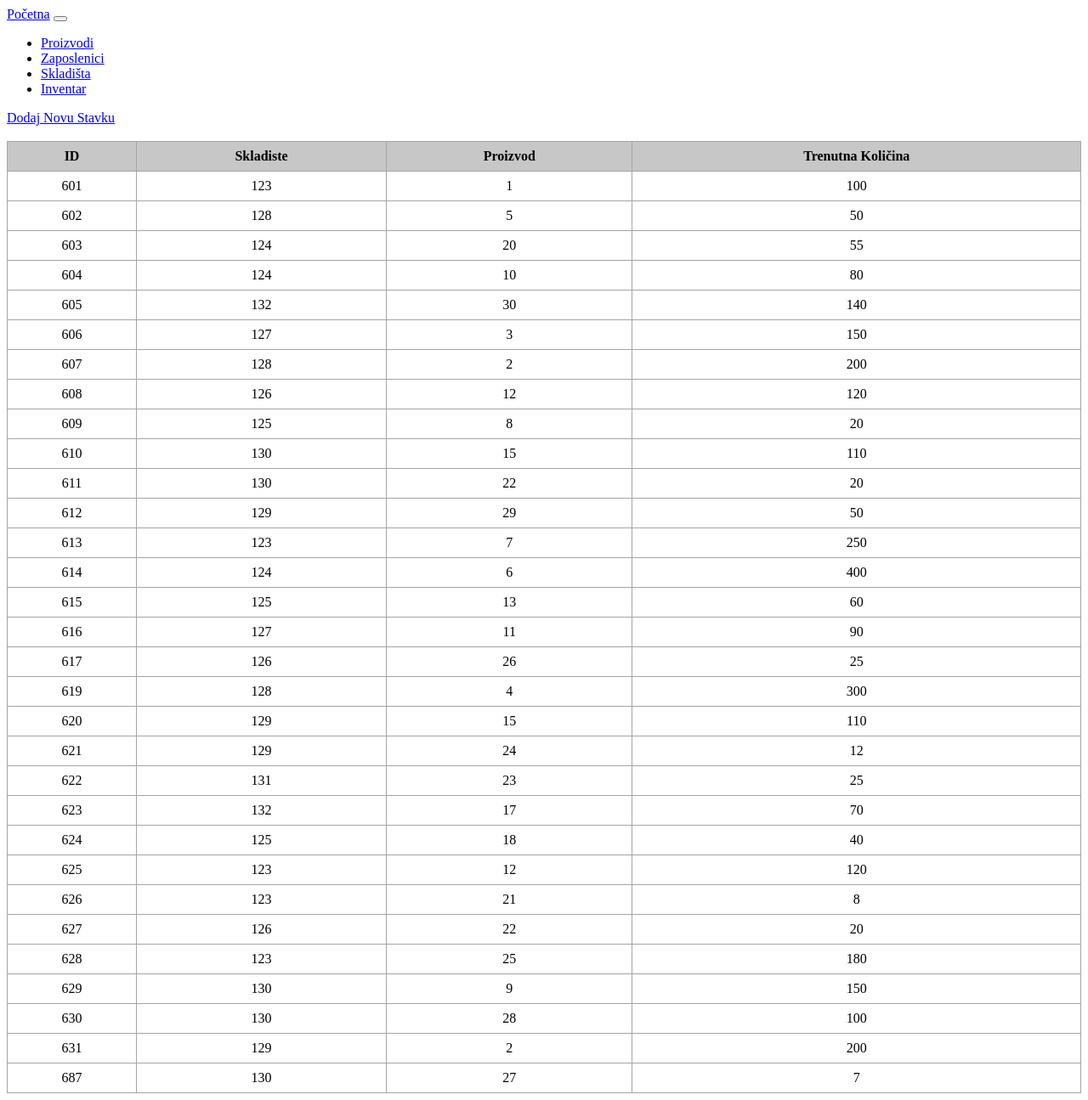
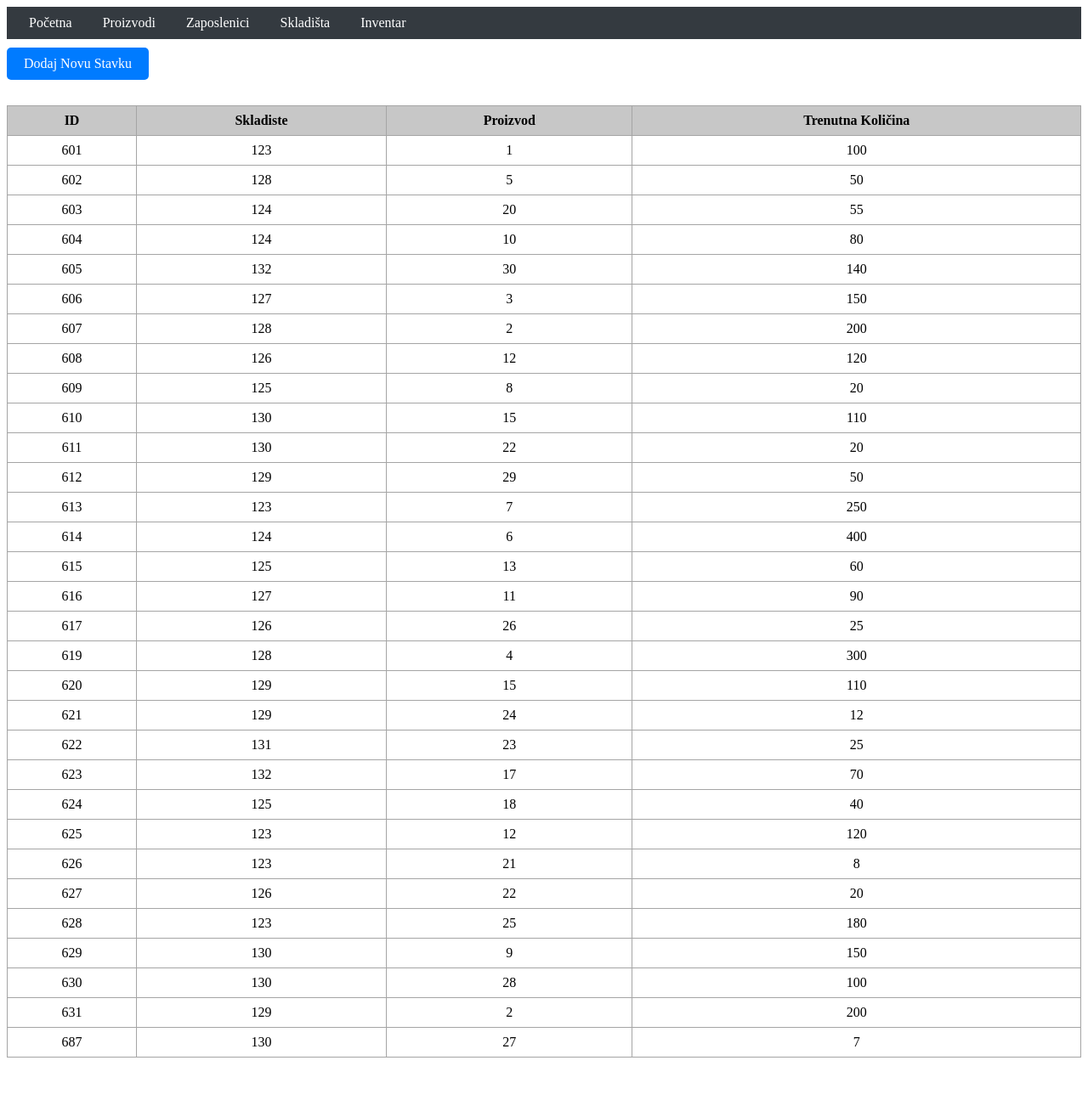
Before and after one commit to LukaRitosa/BazaSkladiste, a Flask app: page /inventar in a window 1280 px wide. Shown: the whole page at 85% size. After the commit the page ends 1245 px from the top, so only its background shows below. Run offline with Flask 3, Linux system fonts and the light colour scheme; data comes from the database, SQL or seed files in the repository; some libraries are stand-ins or nearby versions.

Commit message:
Update inventar_get.html

```diff
--- a/final_mozda/templates/inventar_get.html
+++ b/final_mozda/templates/inventar_get.html
@@ -1,21 +1,55 @@
 <!DOCTYPE html>
 <html>
 <head>
-
     <title>Inventar</title>
     <style>
         table {
             border-collapse: collapse;
             width: 100%;
+            margin-top: 20px;
         }
+
         th, td {
             border: 1px solid #a5a5a5;
             padding: 8px;
             text-align: center;
         }
+
         th {
             background-color: #c7c7c7;
         }
+
+        .button {
+            background-color: #007bff;
+            color: white;
+            padding: 10px 20px;
+            text-decoration: none;
+            border-radius: 5px;
+            font-size: 16px;
+            display: inline-block;
+            margin: 10px 0;
+        }
+
+        .button:hover {
+            background-color: #0056b3;
+        }
+
+        nav {
+            background-color: #343a40;
+            padding: 10px;
+        }
+
+        nav a {
+            color: white;
+            text-decoration: none;
+            padding: 8px 16px;
+            font-size: 16px;
+        }
+
+        nav a:hover {
+            background-color: #575757;
+        }
+
     </style>
 </head>
 <body>
@@ -23,42 +57,25 @@
     <nav class="navbar navbar-expand-lg navbar-dark">
         <div class="container-fluid">
             <a class="navbar-brand" href="{{ url_for('index') }}">Početna</a>
-            <button class="navbar-toggler" type="button" data-bs-toggle="collapse" data-bs-target="#navbarSupportedContent"
-                aria-controls="navbarSupportedContent" aria-expanded="false" aria-label="Toggle navigation">
-                <span class="navbar-toggler-icon"></span>
-            </button>
-            <div class="collapse navbar-collapse" id="navbarSupportedContent">
-                <ul class="navbar-nav me-auto mb-2 mb-lg-0">
-                    <li class="nav-item">
-                        <a class="nav-link" href="{{ url_for('proizvodi_get') }}">Proizvodi</a>
-                    </li>
-                    <li class="nav-item">
-                        <a class="nav-link" href="{{ url_for('zaposlenici_get') }}" >Zaposlenici</a>
-                    </li>
-                    <li class="nav-item">
-                        <a class="nav-link" href="{{ url_for('get_skladista') }}" >Skladišta</a>
-                    </li>
-                    <li class="nav-item">
-                        <a class="nav-link" href="{{ url_for('inventar_get') }}" >Inventar</a>
-                </ul>
-            </div>
+            <a href="{{ url_for('proizvodi_get') }}">Proizvodi</a>
+            <a href="{{ url_for('zaposlenici_get') }}">Zaposlenici</a>
+            <a href="{{ url_for('get_skladista') }}">Skladišta</a>
+            <a href="{{ url_for('inventar_get') }}">Inventar</a>
         </div>
     </nav>
 
     <a href="{{ url_for('insert_inventar_form') }}" class="button">Dodaj Novu Stavku</a>
 
     <table>
-        <head>
+        <thead>
             <tr>
                 <th>ID</th>
                 <th>Skladiste</th>
                 <th>Proizvod</th>
                 <th>Trenutna Količina</th>
             </tr>
-        </head>
-        <body>
-    <br>
-    <br>
+        </thead>
+        <tbody>
             {% for row in inventar_data %}
             <tr>
                 <td>{{ row[0] }}</td>
@@ -67,10 +84,8 @@
                 <td>{{ row[3] }}</td>
             </tr>
             {% endfor %}
-        </body>
+        </tbody>
     </table>
-</div>
-
 
 </body>
 </html>
```
Lines whose indentation alone changed are shown as unchanged.
